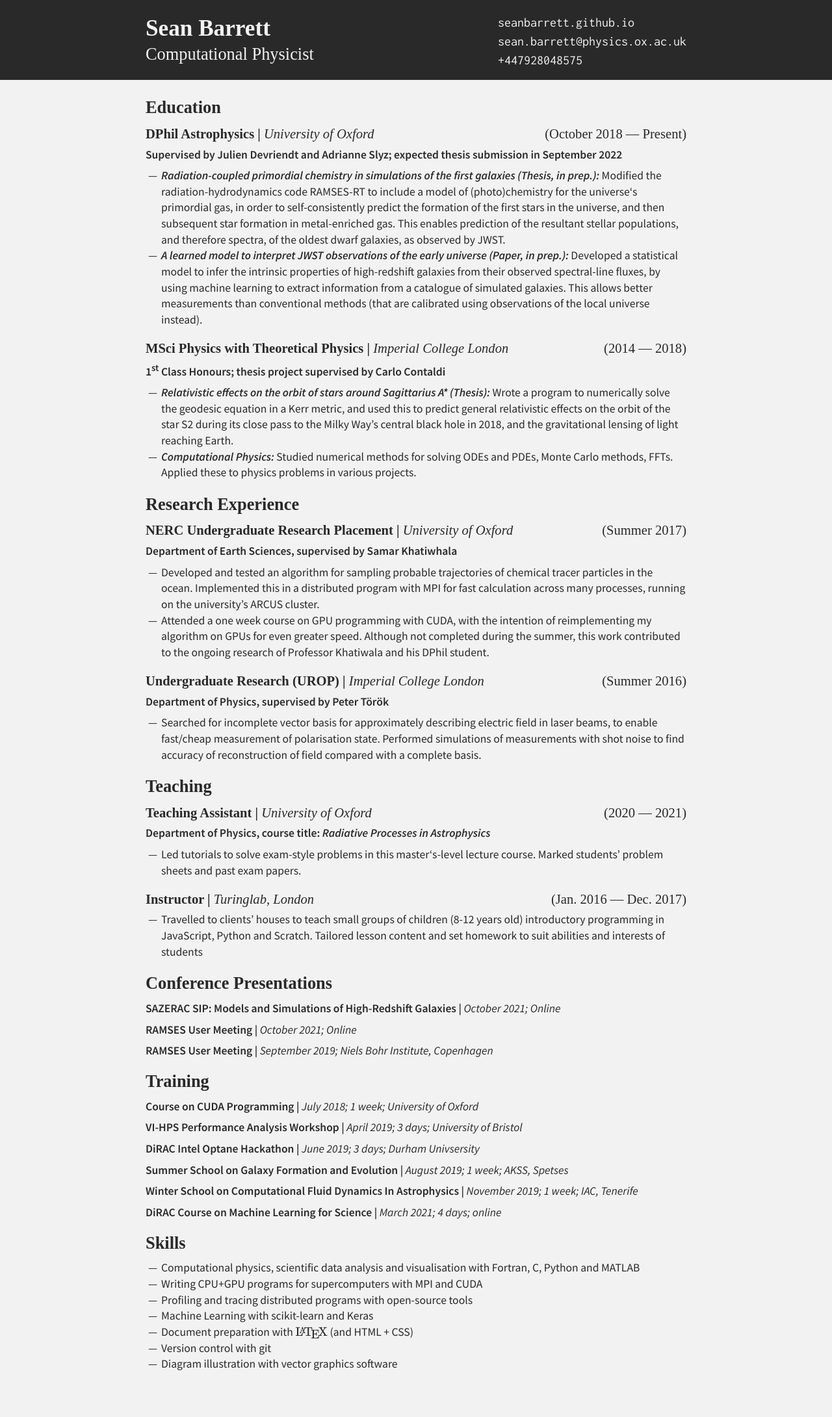
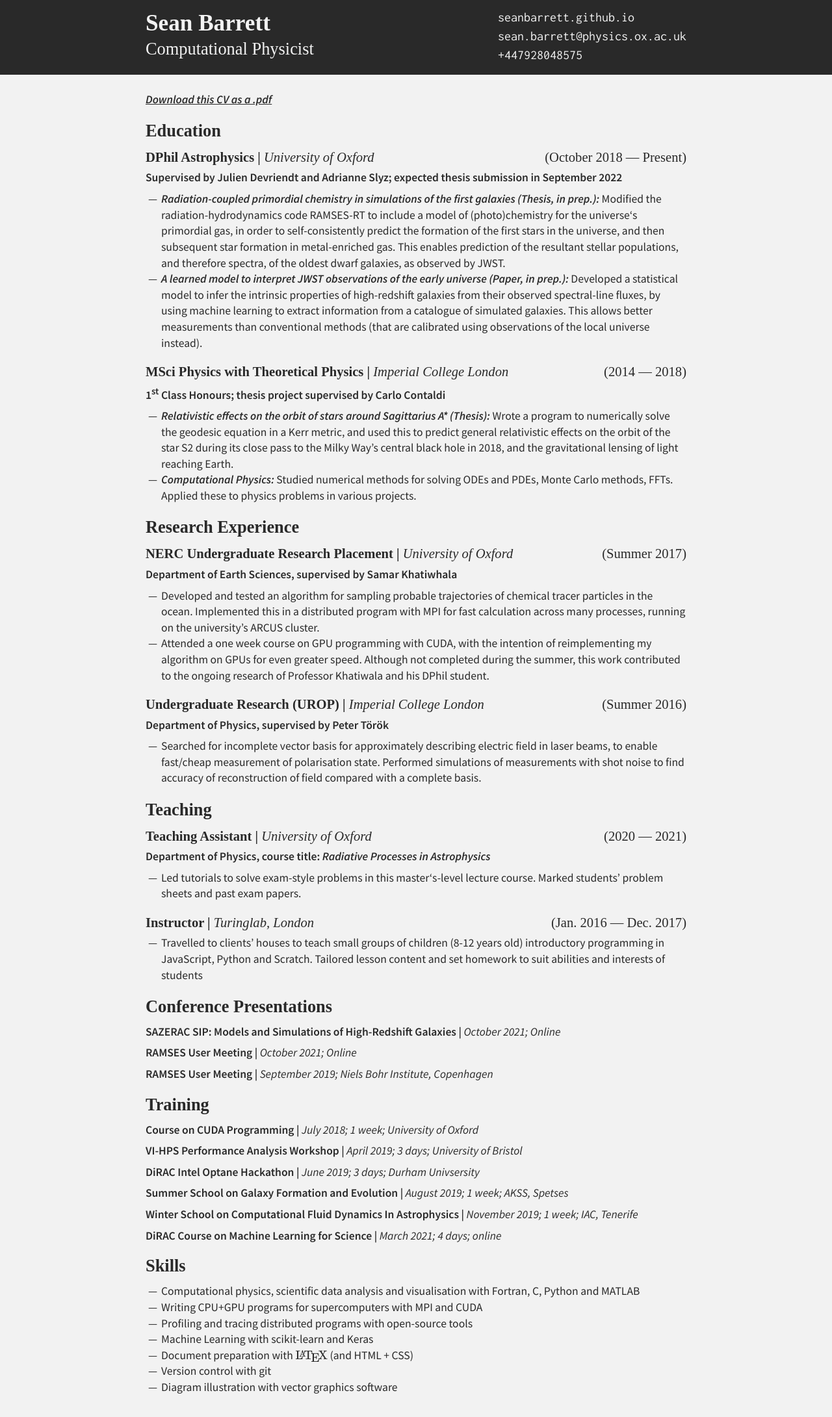
Before and after one commit to SeanBarrett/seanbarrett.github.io, a Jekyll site: the page built from index.md, in a window 1280 px wide. Shown: the whole page at 65% size. Built offline with Jekyll 4.4.1, drawn with Linux system fonts in a browser that asks for light colours; some web fonts are replaced; before the commit the page ends 2153 px from its top, so only the background shows below that.

Commit message:
Add pdf download. Adjust margins

```diff
--- a/_sass/_cv.scss
+++ b/_sass/_cv.scss
@@ -15,7 +15,7 @@ $pageWidth: 52rem;
 .cv-header {
     width: 100%;
     max-width: $pageWidth;
-    padding: 1.5rem 1.5rem 1.25rem 1.5rem;
+    padding: 1rem 1rem 1.25rem 1rem;
     margin-top: -1.5rem;
     display: flex;
     align-content: flex-start;
@@ -53,8 +53,9 @@ $pageWidth: 52rem;
 
 .cv-body {
     width: 100%;
-    margin: 1.5rem;
+    margin: 1rem;
     margin-top: 0.5rem;
+    // margin-bottom: 4rem;
     max-width: $pageWidth;
     line-height: 1.4;
     font-size: 110%;
@@ -87,6 +88,13 @@ $pageWidth: 52rem;
         @include bodyFont($weight: 600);
         margin-bottom: 0.5rem;
     }
+
+    a {
+        color: inherit;
+        font-weight: 600;
+        font-style: italic;
+        text-decoration: underline;
+    }
 }
 
 .cv-text-right {
--- a/index.md
+++ b/index.md
@@ -26,6 +26,8 @@ title: "CV"
 
 <div class="cv-body-wrapper">
 <div class="cv-body">
+
+[Download this CV as a .pdf][cv]
 
 ## Education
 
@@ -94,3 +96,5 @@ title: "CV"
 
 </div>
 </div>
+
+[cv]: {{ site.url }}/assets/CV_Sean_Barrett.pdf
```
Also changed, not shown: 3 other files.
